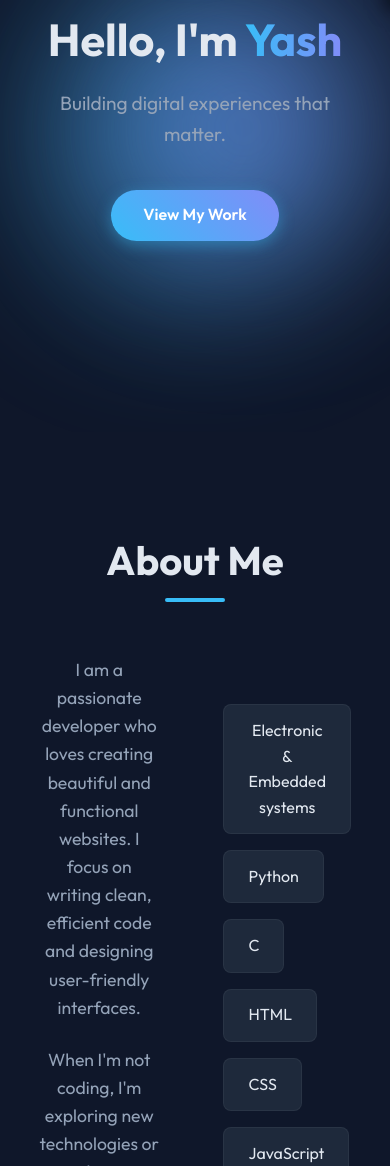
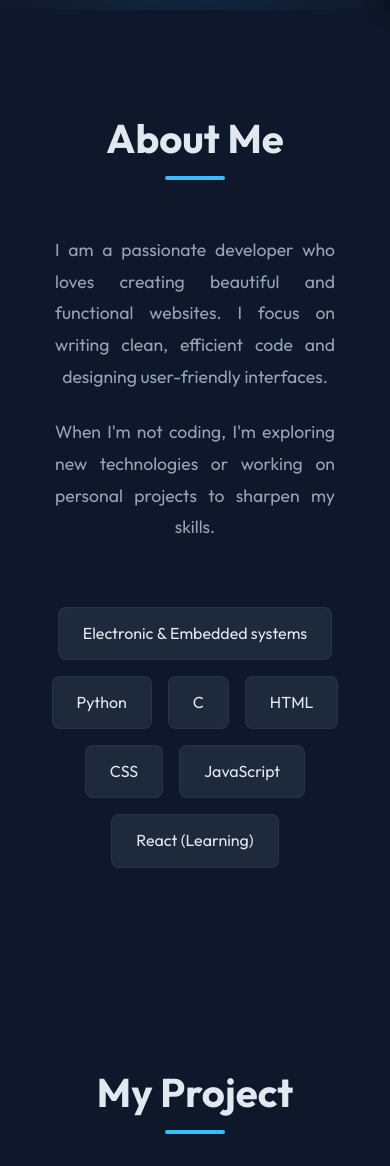
Before and after one commit to yashharwanii1119-cybeer/yashharwani.robo, a website built with Vite: page index.html in a window 390 px wide. Shown: the part 834-2000 px from the top of the page. Built offline with nearby package versions, Linux system fonts and the light colour scheme.

Commit message:
Refactor CSS variables and styles for responsiveness

```diff
--- a/style.css
+++ b/style.css
@@ -100,7 +100,7 @@ body {
 
 /* Hero Section */
 .hero {
-  height: 150vh;
+  height: 100vh;
   display: flex;
   align-items: center;
   justify-content: space-between;
@@ -121,8 +121,8 @@ body {
 }
 
 .hero-profile-img {
-  width: 250px;
-  height: 250px;
+  width: 150px;
+  height: 150px;
   border-radius: 50%;
   object-fit: cover;
   border: 4px solid var(--card-bg);
@@ -146,6 +146,7 @@ body {
   color: var(--primary-color);
   background: linear-gradient(to right, var(--primary-color), var(--accent-color));
   -webkit-background-clip: text;
+  background-clip: text;
   -webkit-text-fill-color: transparent;
 }
 
@@ -436,6 +437,29 @@ footer {
     /* actually keep standard flow */
   }
 
+  .about-content {
+    display: flex;
+    flex-direction: column;
+    gap: 2.5rem;
+    text-align: center;
+  }
+
+  .about-text {
+    width: 100%;
+  }
+
+  .about-text p {
+    text-align: justify;
+    text-align-last: center;
+    padding: 0 1rem;
+    line-height: 1.8;
+  }
+
+  .skills-grid {
+    justify-content: center;
+    width: 100%;
+  }
+
   /* Mobile Navigation - Drawer Style */
   .nav-links {
     position: fixed;
```
